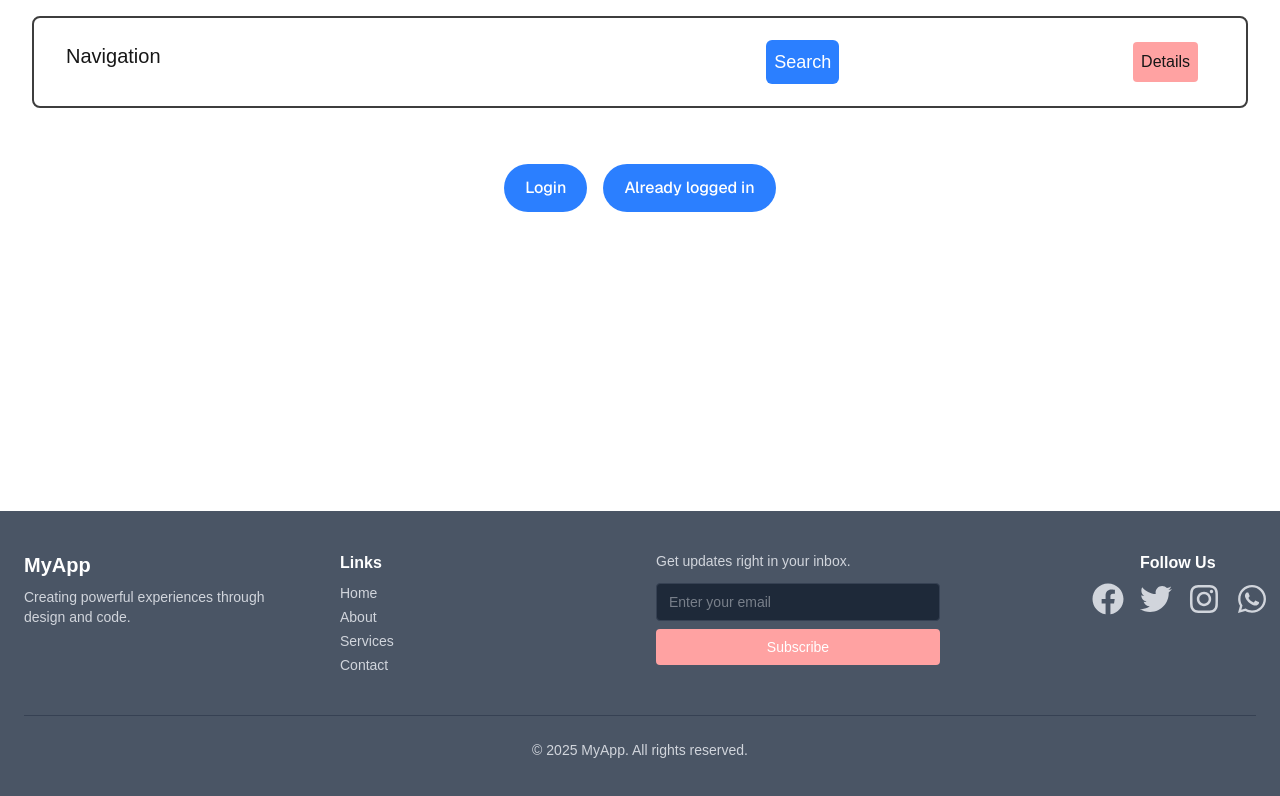
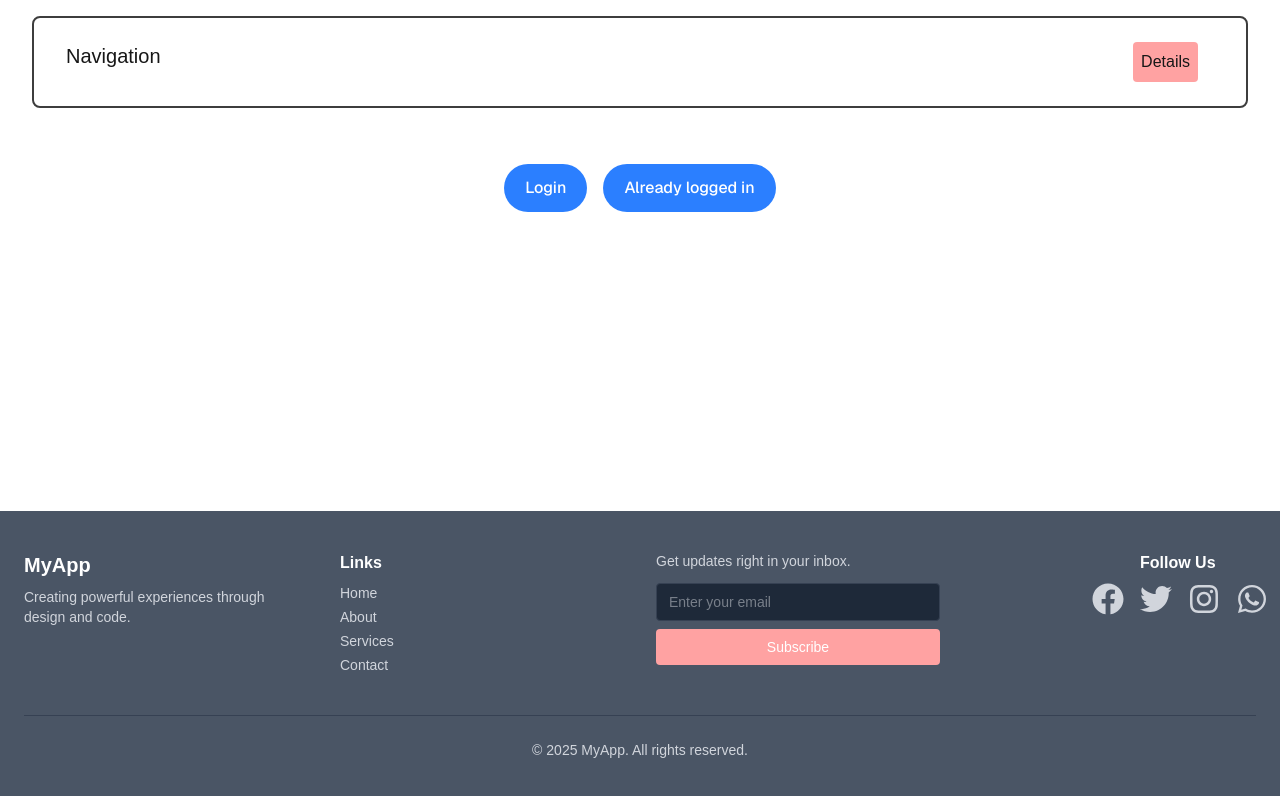
Before and after one commit to leegondeexnut/Robinhood, a Next.js app in the folder Per-Ankh/: page / in a window 1280 px wide. Shown: the top 796 px of the page. Built offline with nearby package versions, Linux system fonts and the light colour scheme.

Commit message:
i added nav but seems like deleted some

```diff
--- a/Per-Ankh/app/components/Nav.tsx
+++ b/Per-Ankh/app/components/Nav.tsx
@@ -1,16 +1,32 @@
+'use client'
 import Link from 'next/link';
+
+import { useEffect, useState } from 'react';
+
+
 export default function Nav({ title, page }: { title: string; page: { href: string; title: string }[] }) {
+
+        const [ scrollDown, setScrollDown] = useState(false)
+        const [ lastY, setLastY] = useState(0)
+        useEffect(()=>{
+            function onScroll(){
+                const currentY = window.scrollY;
+                if (currentY > lastY){
+                    setScrollDown(true)
+                } else{
+                    setScrollDown(false)
+                }
+                setLastY(currentY)
+            }
+            window.addEventListener('scroll', onScroll);
+            return () => window.removeEventListener('scroll', onScroll);
+
+        }, [lastY])
+
     return (
-        <nav className=" border-2 border-[#3d3d3d] rounded-lg text white w-[95%] mx-8 m-4 py-2 px-8 flex flex-cols justify-between fixed">
+
+        <nav className={`border-2 border-[#3d3d3d] rounded-lg text white w-[95%] mx-8 m-4 py-2 px-8 flex flex-cols justify-between fixed transition-transform duration-300 ${scrollDown ? 'transtlate-y-full opacity-0': 'translate-y-0 opacity-100'}`}>
             <div><h2 className="text-xl py-4">{title}</h2></div>
-            <div className="flex items-center gap-4">
-                <input
-                    type="text"
-                    placeholder="Search for anything"
-                    className="px-10 py-2 rounded-md text-lg text-white"/>
-            <button className="flex items-center gap-4 rounded-md text-lg text-white bg-blue-500 cursor-pointer px-2 py-2">Search</button>
-             </div>
-
             <ul>
                 {
                     page.map((item)=> (
@@ -18,12 +34,10 @@ export default function Nav({ title, page }: { title: string; page: { href: stri
                         <Link href={item.href}>
                         {item.title}
                         </Link>
-
                         </li>
                     ))
                 }
             </ul>
-
         </nav>
     )
 }
```
